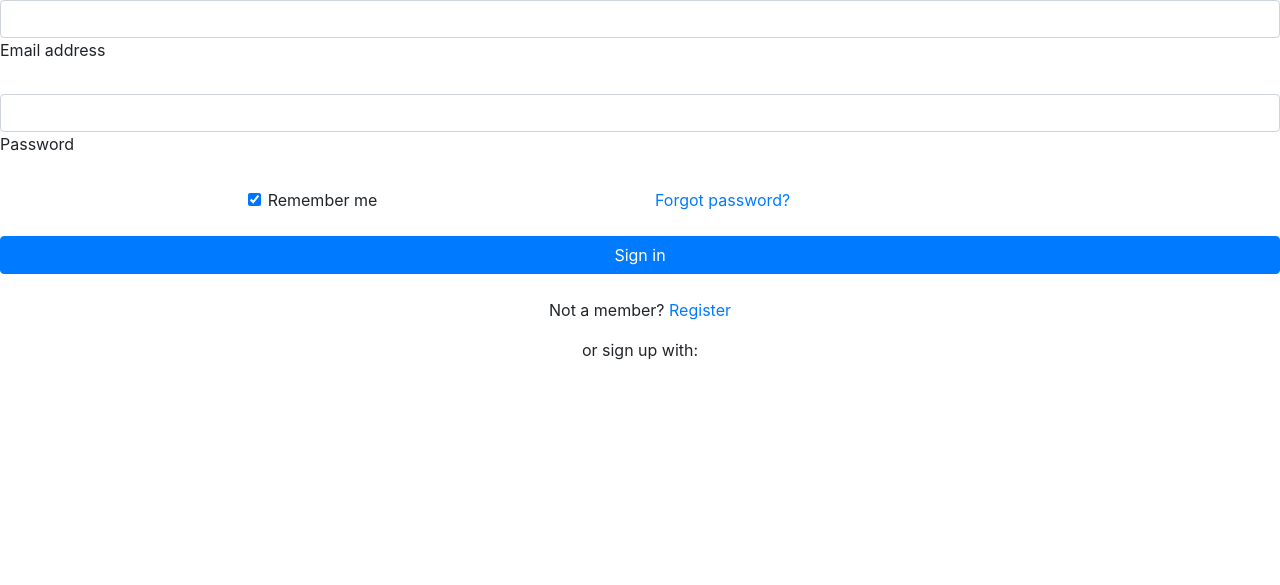
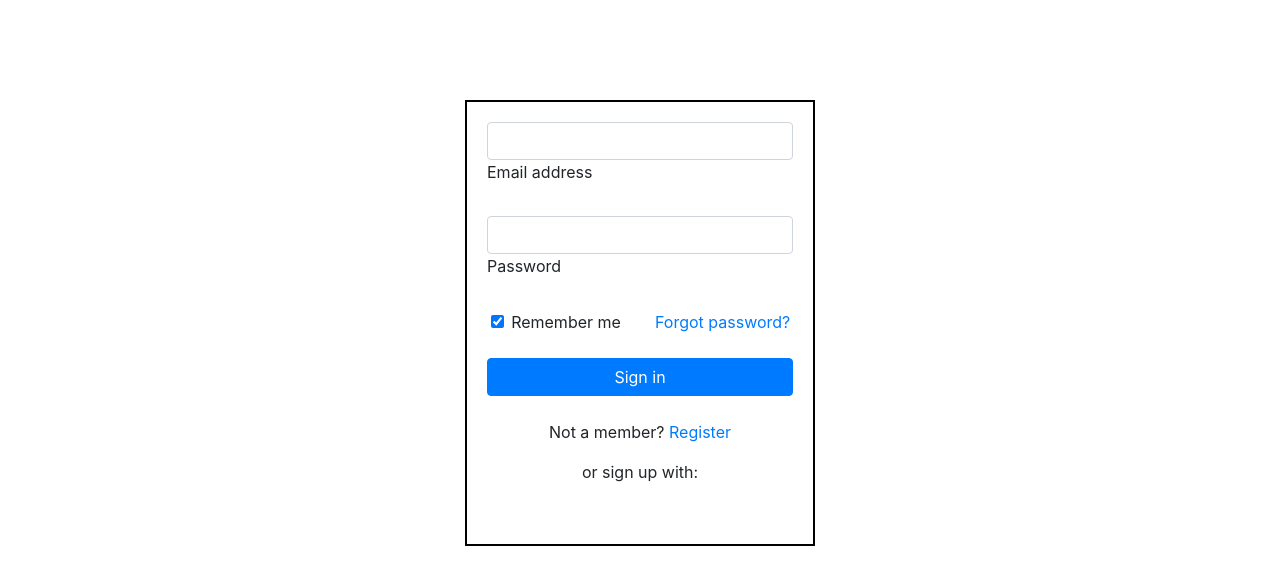
Before and after one commit to SethLK/Laravel-lms, a Laravel app: page /login in a window 1280 px wide. Shown: the top 585 px of the page. Run offline with Laravel 10, Linux system fonts and the light colour scheme.

Commit message:
Add something

```diff
--- a/resources/views/auth/login.blade.php
+++ b/resources/views/auth/login.blade.php
@@ -1,4 +1,18 @@
 @include("layouts.head")
+<style>
+    .form-container{
+        display: flex;
+        align-content: center;
+        justify-content: center;
+        margin-top: 100px;
+
+    }
+    form{
+        padding: 20px;
+        width: 350px;
+        border: 2px black solid;
+    }
+</style>
 <div class="form-container">
 
     <form>
```
Also changed, not shown: public/css/login.css (added).
